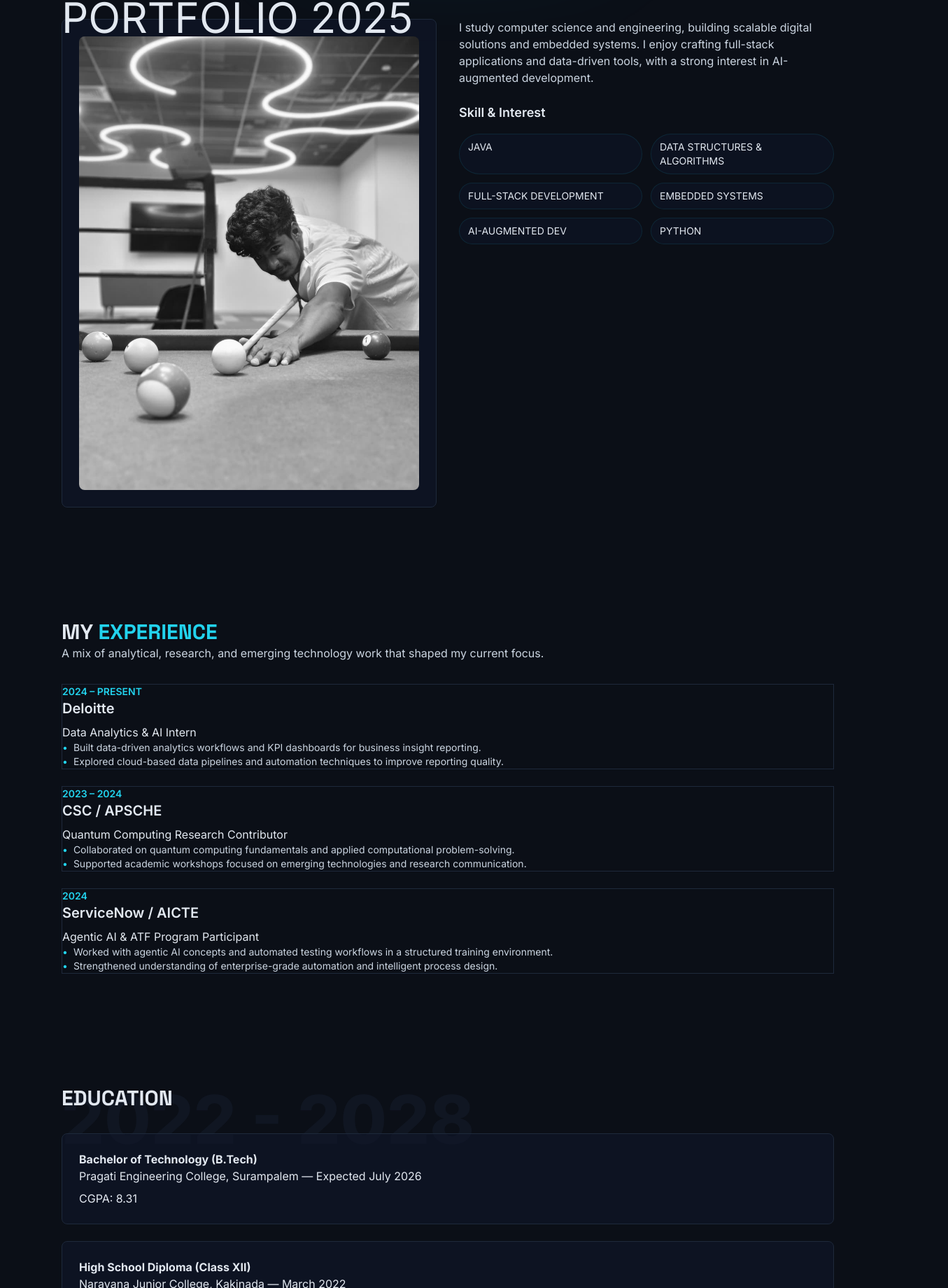
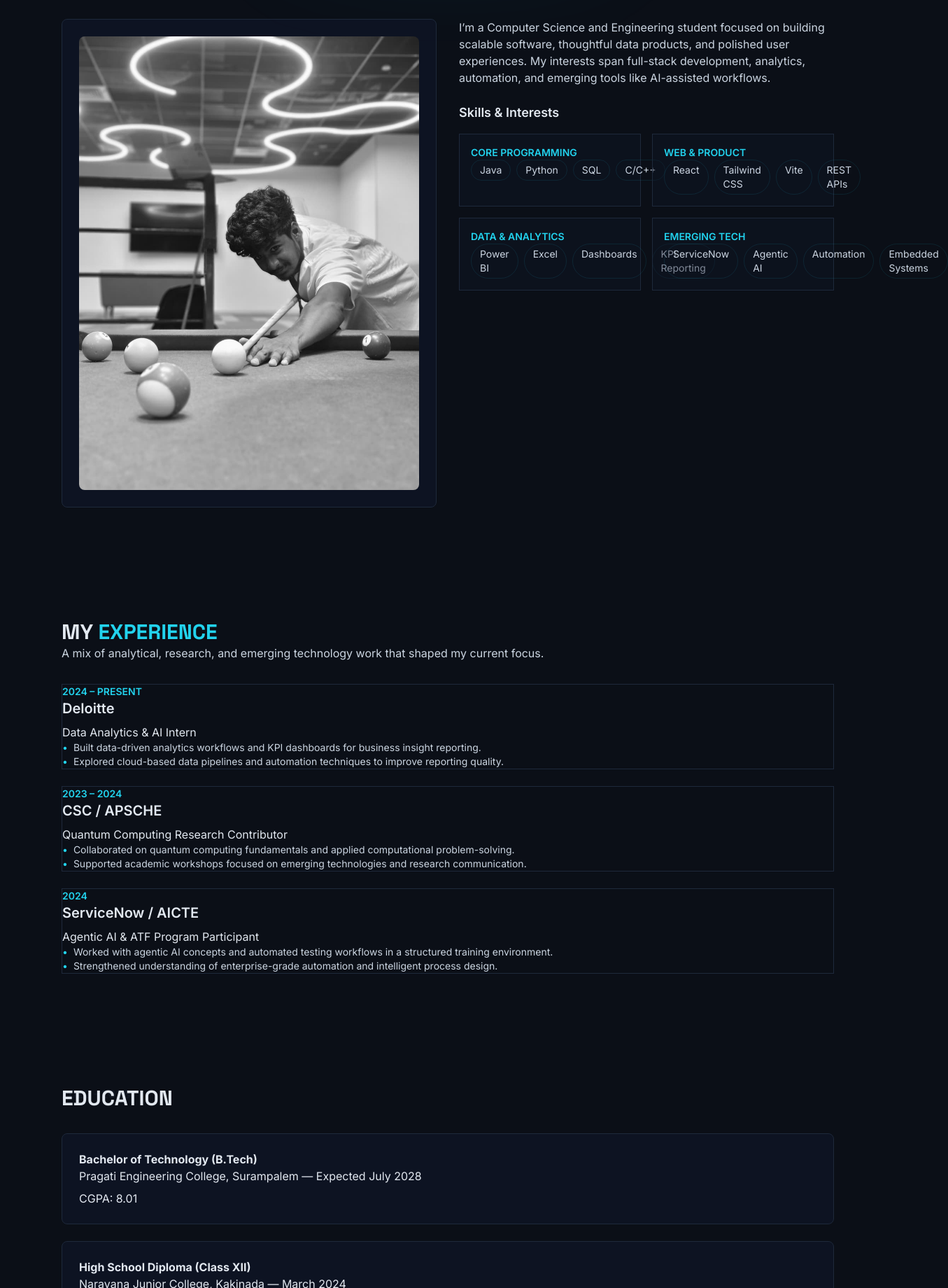
Before and after one commit to santhoshvemuluri/santhosh_vemuluri_portfolio, a React (Vite) app: page / in a window 1280 px wide. Shown: the part 772-2612 px from the top of the page at 70% size, 1355 px wide, since content can reach past the window. Built offline with nearby package versions, Linux system fonts and the light colour scheme; no server answers.

Commit message:
Enhance portfolio animations and certifications

```diff
--- a/src/components/About.jsx
+++ b/src/components/About.jsx
@@ -1,27 +1,50 @@
 import React from 'react'
 import { motion } from 'framer-motion'
 
-export default function About(){
+const skillGroups = [
+  { title: 'Core Programming', items: ['Java', 'Python', 'SQL', 'C/C++'] },
+  { title: 'Web & Product', items: ['React', 'Tailwind CSS', 'Vite', 'REST APIs'] },
+  { title: 'Data & Analytics', items: ['Power BI', 'Excel', 'Dashboards', 'KPI Reporting'] },
+  { title: 'Emerging Tech', items: ['ServiceNow', 'Agentic AI', 'Automation', 'Embedded Systems'] }
+]
+
+export default function About() {
   return (
-    <section id="about" className="py-20 relative">
+    <section id="about" className="py-20 relative overflow-hidden">
       <div className="container">
         <div className="relative mb-8">
           <h2 className="text-3xl font-display font-bold"><span className="text-cyan-400">MY</span> BIOGRAPHY</h2>
-          <div className="absolute right-4 top-4 text-slate-800/20 text-6xl font-black pointer-events-none select-none">PORTFOLIO 2025</div>
+          <div className="pointer-events-none absolute right-0 top-0 hidden text-[clamp(2.4rem,5vw,3.6rem)] font-black tracking-[0.25em] text-slate-800/20 md:block">PORTFOLIO 2025</div>
         </div>
-        <div className="grid md:grid-cols-2 gap-8 items-start">
-          <motion.div className="card" initial={{opacity:0, y:12}} whileInView={{opacity:1,y:0}} viewport={{once:true}}>
-            <img src="/assets/drive/side_image.jpg" alt="portrait" className="w-full grayscale rounded-lg object-cover" />
+        <div className="grid gap-8 md:grid-cols-2 md:items-start">
+          <motion.div className="card motion-card" initial={{ opacity: 0, y: 18 }} whileInView={{ opacity: 1, y: 0 }} viewport={{ once: true, amount: 0.2 }}>
+            <img src="/assets/drive/side_image.jpg" alt="portrait" className="w-full rounded-lg object-cover grayscale" />
           </motion.div>
-          <div>
-            <p className="text-slate-300">I study computer science and engineering, building scalable digital solutions and embedded systems. I enjoy crafting full-stack applications and data-driven tools, with a strong interest in AI-augmented development.</p>
-            <h3 className="mt-6 text-lg font-semibold">Skill & Interest</h3>
-            <div className="mt-4 grid grid-cols-2 gap-3">
-              {['JAVA','DATA STRUCTURES & ALGORITHMS','FULL-STACK DEVELOPMENT','EMBEDDED SYSTEMS','AI-AUGMENTED DEV','PYTHON'].map(s => (
-                <span key={s} className="inline-block px-3 py-2 rounded-full bg-slate-900/50 border border-cyan-400/10 text-sm">{s}</span>
+          <motion.div initial={{ opacity: 0, y: 22 }} whileInView={{ opacity: 1, y: 0 }} viewport={{ once: true, amount: 0.2 }}>
+            <p className="text-slate-300 leading-7">
+              I’m a Computer Science and Engineering student focused on building scalable software, thoughtful data products, and polished user experiences. My interests span full-stack development, analytics, automation, and emerging tools like AI-assisted workflows.
+            </p>
+            <h3 className="mt-6 text-lg font-semibold text-slate-100">Skills & Interests</h3>
+            <div className="mt-4 grid gap-4 md:grid-cols-2">
+              {skillGroups.map((group, index) => (
+                <motion.div
+                  key={group.title}
+                  initial={{ opacity: 0, y: 12 }}
+                  whileInView={{ opacity: 1, y: 0 }}
+                  viewport={{ once: true, amount: 0.2 }}
+                  transition={{ delay: index * 0.06 }}
+                  className="rounded-xl border border-slate-800 bg-slate-900/40 p-4"
+                >
+                  <h4 className="text-sm font-semibold uppercase tracking-[0.2em] text-cyan-400">{group.title}</h4>
+                  <div className="mt-3 flex flex-wrap gap-2">
+                    {group.items.map((item) => (
+                      <span key={item} className="rounded-full border border-cyan-400/10 bg-slate-900/60 px-3 py-1 text-sm text-slate-300">{item}</span>
+                    ))}
+                  </div>
+                </motion.div>
               ))}
             </div>
-          </div>
+          </motion.div>
         </div>
       </div>
     </section>
--- a/src/components/Certifications.jsx
+++ b/src/components/Certifications.jsx
@@ -1,4 +1,4 @@
-import React from 'react'
+import React, { useState } from 'react'
 import { motion } from 'framer-motion'
 
 const certs = [
@@ -6,71 +6,88 @@ const certs = [
     title: 'Deloitte Data Analytics & AI',
     issuer: 'Deloitte',
     date: 'Jun 2026',
+    summary: 'Focused on analytics workflows, KPI reporting, and practical use of data in business decision-making.',
     badges: ['Data Analytics', 'Cloud', 'KPI Dashboards'],
-    link: 'https://drive.google.com/your-cert-1-link'
+    link: 'https://drive.google.com/file/d/1qK2K4hrnhtqysoHf36QkwZ4Fo1HFfoBK/view?usp=drive_link'
   },
   {
     title: 'ServiceNow Agentic AI & ATF',
     issuer: 'ServiceNow / AICTE',
     date: 'Jul 2026',
+    summary: 'Explored automation, agentic workflows, and test automation practices in enterprise-oriented systems.',
     badges: ['ServiceNow Admin', 'Agentic AI', 'Automated Testing'],
-    link: 'https://drive.google.com/your-cert-2-link'
+    link: 'https://drive.google.com/file/d/1qK2K4hrnhtqysoHf36QkwZ4Fo1HFfoBK/view?usp=drive_link'
   },
   {
     title: 'Quantum Computing Fundamentals',
     issuer: 'CSC India / APSCHE',
     date: 'Jul 2026',
+    summary: 'Covered foundational quantum concepts and their computational relevance in emerging technology research.',
     badges: ['Quantum Algorithms', 'Computational Physics'],
-    link: 'https://drive.google.com/your-cert-3-link'
+    link: 'https://drive.google.com/file/d/1qK2K4hrnhtqysoHf36QkwZ4Fo1HFfoBK/view?usp=drive_link'
   }
 ]
 
 export default function Certifications() {
-  const mainDrive = 'https://drive.google.com/your-main-folder-link'
+  const [activeIndex, setActiveIndex] = useState(0)
+  const activeCert = certs[activeIndex]
+  const mainDrive = 'https://drive.google.com/file/d/1qK2K4hrnhtqysoHf36QkwZ4Fo1HFfoBK/view?usp=drive_link'
 
   return (
-    <section id="certifications" className="py-20">
+    <section id="certifications" className="py-20 relative overflow-hidden">
       <div className="container">
+        <div className="flex flex-col gap-3 lg:flex-row lg:items-end lg:justify-between">
+          <div>
             <h2 className="text-3xl font-display font-bold">MY <span className="text-cyan-400">CERTIFICATIONS</span></h2>
-        <p className="mt-3 text-slate-300">Verified credentials, technical achievements, and training proofs.</p>
-        <div className="mt-8 grid gap-6 md:grid-cols-3">
-          {certs.map((cert, index) => (
-            <motion.article
-              key={cert.title}
+            <p className="mt-3 max-w-2xl text-slate-300">Credentials and learning milestones aligned with my analytics, software engineering, and emerging technology focus.</p>
+          </div>
+          <a href={mainDrive} target="_blank" rel="noreferrer" className="inline-flex items-center rounded-md bg-cyan-400 px-6 py-3 font-semibold text-black transition hover:bg-cyan-300">
+            View All Credentials
+          </a>
+        </div>
+
+        <div className="mt-8 grid gap-6 lg:grid-cols-[1.1fr,0.9fr]">
+          <motion.div
+            key={activeCert.title}
             initial={{ opacity: 0, y: 16 }}
             whileInView={{ opacity: 1, y: 0 }}
-              viewport={{ once: true }}
-              transition={{ delay: index * 0.08 }}
-              className="bg-slate-900/60 border border-slate-800 rounded-xl p-6 hover:border-cyan-400/40 transition-all"
+            viewport={{ once: true, amount: 0.2 }}
+            className="rounded-2xl border border-cyan-400/20 bg-slate-900/70 p-6"
           >
-              <h3 className="text-lg font-semibold text-slate-100">{cert.title}</h3>
-              <div className="mt-2 text-sm text-cyan-400">{cert.issuer}</div>
-              <div className="mt-2 text-sm text-slate-400">{cert.date}</div>
+            <div className="text-sm uppercase tracking-[0.3em] text-cyan-400">Featured credential</div>
+            <h3 className="mt-3 text-2xl font-semibold text-slate-100">{activeCert.title}</h3>
+            <div className="mt-2 text-sm text-cyan-300">{activeCert.issuer}</div>
+            <div className="mt-2 text-sm text-slate-400">{activeCert.date}</div>
+            <p className="mt-4 leading-7 text-slate-300">{activeCert.summary}</p>
             <div className="mt-4 flex flex-wrap gap-2">
-                {cert.badges.map((badge) => (
-                  <span key={badge} className="text-xs px-2 py-1 rounded-full border border-cyan-400/20 text-cyan-300">{badge}</span>
+              {activeCert.badges.map((badge) => (
+                <span key={badge} className="rounded-full border border-cyan-400/20 px-3 py-1 text-sm text-cyan-300">{badge}</span>
               ))}
             </div>
-              <a
-                href={cert.link}
-                target="_blank"
-                rel="noreferrer"
-                className="mt-6 inline-flex items-center rounded-md border border-cyan-400 px-4 py-2 text-sm font-medium text-cyan-400 hover:bg-cyan-400 hover:text-black transition"
+            <a href={activeCert.link} target="_blank" rel="noreferrer" className="mt-6 inline-flex items-center rounded-md border border-cyan-400 px-4 py-2 text-sm font-medium text-cyan-400 transition hover:bg-cyan-400 hover:text-black">
+              View Credential
+            </a>
+          </motion.div>
+
+          <div className="grid gap-4 sm:grid-cols-2">
+            {certs.map((cert, index) => {
+              const isActive = activeIndex === index
+              return (
+                <motion.button
+                  key={cert.title}
+                  type="button"
+                  onMouseEnter={() => setActiveIndex(index)}
+                  onFocus={() => setActiveIndex(index)}
+                  whileHover={{ y: -4, scale: 1.01 }}
+                  className={`rounded-2xl border p-4 text-left transition ${isActive ? 'border-cyan-400/50 bg-slate-900/90' : 'border-slate-800 bg-slate-900/50'}`}
                 >
-                Verify Certificate
-              </a>
-            </motion.article>
-          ))}
+                  <div className="text-xs uppercase tracking-[0.24em] text-slate-400">{cert.issuer}</div>
+                  <div className="mt-2 font-semibold text-slate-100">{cert.title}</div>
+                  <div className="mt-3 text-sm text-slate-400">{cert.date}</div>
+                </motion.button>
+              )
+            })}
           </div>
-        <div className="mt-8">
-          <a
-            href={mainDrive}
-            target="_blank"
-            rel="noreferrer"
-            className="inline-flex items-center rounded-md bg-cyan-400 px-6 py-3 font-semibold text-black transition hover:bg-cyan-300"
-          >
-            View All Credentials on Google Drive
-          </a>
         </div>
       </div>
     </section>
--- a/src/components/Education.jsx
+++ b/src/components/Education.jsx
@@ -2,28 +2,28 @@ import React from 'react'
 
 export default function Education(){
   return (
-    <section id="education" className="py-20 relative">
+    <section id="education" className="py-20 relative overflow-hidden">
       <div className="container">
         <div className="relative">
-          <div className="absolute inset-0 flex items-start">
-            <div className="text-8xl font-extrabold text-slate-800/30 pointer-events-none select-none">2022 - 2028</div>
+          <div className="pointer-events-none absolute inset-0 flex items-start">
+            <div className="hidden text-[clamp(3rem,8vw,5.5rem)] font-extrabold tracking-[0.18em] text-slate-800/30 md:block">2022 - 2028</div>
           </div>
-          <h2 className="text-3xl font-display font-bold relative z-10">EDUCATION</h2>
+          <h2 className="relative z-10 text-3xl font-display font-bold">EDUCATION</h2>
         </div>
-        <div className="mt-8 space-y-6 relative z-10">
+        <div className="relative z-10 mt-8 space-y-6">
           <div className="card border-l-2 border-cyan-400">
             <strong>Bachelor of Technology (B.Tech)</strong>
-            <div className="muted">Pragati Engineering College, Surampalem — Expected July 2026</div>
-            <div className="mt-2">CGPA: 8.31</div>
+            <div className="muted">Pragati Engineering College, Surampalem — Expected July 2028</div>
+            <div className="mt-2">CGPA: 8.01</div>
           </div>
           <div className="card border-l-2 border-cyan-400">
             <strong>High School Diploma (Class XII)</strong>
-            <div className="muted">Narayana Junior College, Kakinada — March 2022</div>
+            <div className="muted">Narayana Junior College, Kakinada — March 2024</div>
             <div className="mt-2">CGPA: 9.34</div>
           </div>
           <div className="card border-l-2 border-cyan-400">
             <strong>Secondary School Certificate (Class X)</strong>
-            <div className="muted">ZPP High School, Indrapalem — April 2020</div>
+            <div className="muted">ZPP High School, Indrapalem — April 2022</div>
             <div className="mt-2">GPA: 9.8</div>
           </div>
         </div>
--- a/src/index.css
+++ b/src/index.css
@@ -4,17 +4,30 @@
 
 :root{
   --cyan-accent: #00F0FF;
+  --motion-ease: cubic-bezier(0.22, 1, 0.36, 1);
+  --motion-duration: 0.62s;
+  --glow-cyan-1: rgba(0,240,255,0.12);
+  --glow-cyan-2: rgba(0,240,255,0.06);
 }
 
 html,body,#root{height:100%}
+html{scroll-behavior:smooth;scroll-padding-top:6rem}
 body{
   @apply bg-[#0B0F17] text-slate-200 antialiased;
   font-family: Inter, system-ui, -apple-system, 'Segoe UI', Roboto, 'Helvetica Neue', Arial;
+  overflow-x:hidden;
+  scroll-behavior:smooth;
+}
+
+*, *::before, *::after {
+  box-sizing:border-box;
+}
+
+body, * {
+  transition: background-color var(--motion-duration) var(--motion-ease), border-color var(--motion-duration) var(--motion-ease), color var(--motion-duration) var(--motion-ease), box-shadow var(--motion-duration) var(--motion-ease), transform var(--motion-duration) var(--motion-ease), opacity var(--motion-duration) var(--motion-ease);
 }
 
 .container{@apply max-w-6xl mx-auto px-6}
-
-html{scroll-behavior:smooth}
 section{scroll-margin-top:6rem}
 ::selection{background:rgba(0,240,255,0.25);color:#f8fbff}
 
@@ -25,17 +38,14 @@ section{scroll-margin-top:6rem}
 .btn-outline{@apply border border-slate-700 text-white uppercase}
 
 .watermark{@apply text-slate-700/30 absolute select-none pointer-events-none}
+.motion-card{will-change:transform,opacity,box-shadow}
 
 /* Micro-tuning utilities */
-:root{
-  --glow-cyan-1: rgba(0,240,255,0.12);
-  --glow-cyan-2: rgba(0,240,255,0.06);
-}
 .glow-cyan{box-shadow:0 12px 40px var(--glow-cyan-1), 0 4px 12px var(--glow-cyan-2)}
 .text-glow{text-shadow:0 8px 40px rgba(0,240,255,0.06)}
 .heading-tight{letter-spacing:-0.02em}
 .display-hero{font-size:clamp(2.25rem,5vw,4.5rem);line-height:1}
-.fade-in-up{transform:translateY(8px);opacity:0;transition:all .45s cubic-bezier(.2,.9,.2,1)}
+.fade-in-up{transform:translateY(8px);opacity:0;transition:transform .55s var(--motion-ease), opacity .55s var(--motion-ease)}
 .fade-in-up.show{transform:none;opacity:1}
 
 /* small responsive tweaks */
```
Also changed, not shown: src/components/Hero.jsx (+11 -11 lines), 1 other file (tests, documents, lock files or other folders). Lines whose indentation alone changed are shown as unchanged.
